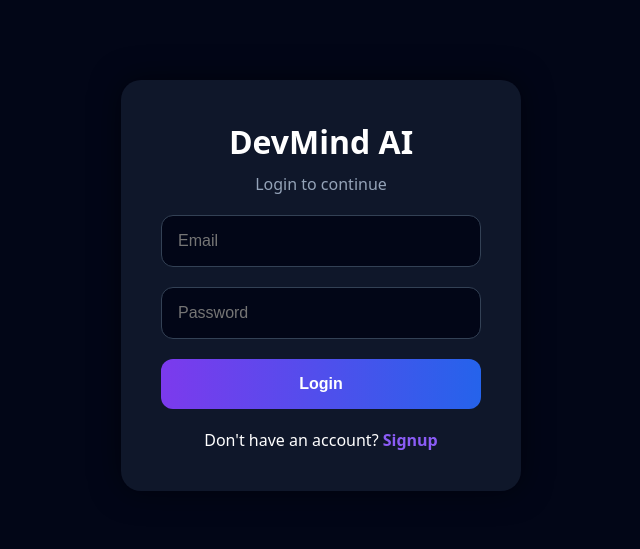
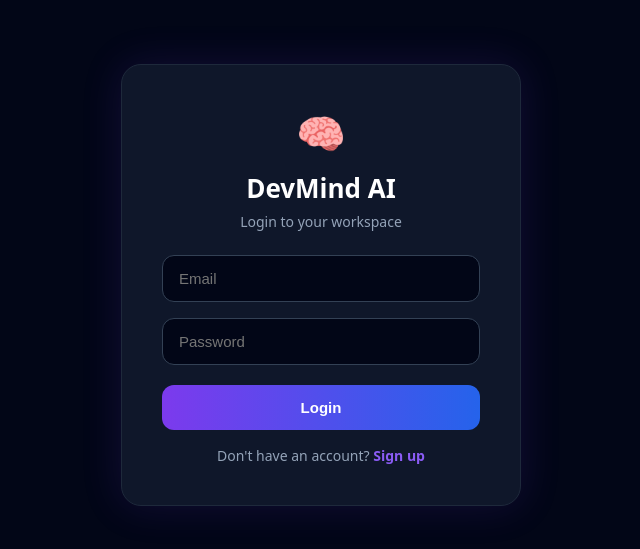
Before and after one commit to AyanGupta25/devmind-ai, a React app in the folder frontend/frontend/: page / in a window 1280 px wide. Shown: the part 115-664 px from the top of the page, without its empty margins (319-959 px from the left). Built offline with nearby package versions, Linux system fonts and the light colour scheme; no server answers; the HTML template or start-up script is replaced by a standard one.

Commit message:
fix: dashboard crash and login server error

```diff
--- a/frontend/frontend/src/pages/Login.jsx
+++ b/frontend/frontend/src/pages/Login.jsx
@@ -1,5 +1,7 @@
 import { useState } from "react"
 import { useNavigate } from "react-router-dom"
+
+const API_URL = import.meta.env.VITE_API_URL || "http://localhost:5000"
 
 function Login({ onLogin }) {
 
@@ -18,20 +20,16 @@ function Login({ onLogin }) {
     try {
       setLoading(true)
 
-      const response = await fetch(
-        `${import.meta.env.VITE_API_URL}/api/auth/login`,
-        {
-          method: "POST",
-          headers: { "Content-Type": "application/json" },
-          body: JSON.stringify({ email, password })
-        }
-      )
+      const response = await fetch(`${API_URL}/api/auth/login`, {
+        method: "POST",
+        headers: { "Content-Type": "application/json" },
+        body: JSON.stringify({ email, password })
+      })
 
       const data = await response.json()
 
       if (!response.ok) {
         alert(data.message || "Login failed")
-        setLoading(false)
         return
       }
 
@@ -39,8 +37,8 @@ function Login({ onLogin }) {
       navigate("/dashboard")
 
     } catch (error) {
-      console.log(error)
-      alert("Server error")
+      console.log("Login error:", error)
+      alert("Cannot connect to server. Make sure backend is running on port 5000.")
     } finally {
       setLoading(false)
     }
@@ -50,14 +48,18 @@ function Login({ onLogin }) {
     <div style={styles.container}>
       <div style={styles.card}>
 
-        <h1 style={styles.title}>DevMind AI</h1>
-        <p style={styles.subtitle}>Login to continue</p>
+        <div style={styles.logoArea}>
+          <div style={styles.logoIcon}>🧠</div>
+          <h1 style={styles.title}>DevMind AI</h1>
+          <p style={styles.subtitle}>Login to your workspace</p>
+        </div>
 
         <input
           type="email"
           placeholder="Email"
           value={email}
           onChange={(e) => setEmail(e.target.value)}
+          onKeyDown={(e) => { if (e.key === "Enter") handleLogin() }}
           style={styles.input}
         />
 
@@ -70,14 +72,18 @@ function Login({ onLogin }) {
           style={styles.input}
         />
 
-        <button onClick={handleLogin} style={styles.button} disabled={loading}>
-          {loading ? "Loading..." : "Login"}
+        <button
+          onClick={handleLogin}
+          style={{ ...styles.button, opacity: loading ? 0.7 : 1 }}
+          disabled={loading}
+        >
+          {loading ? "Logging in..." : "Login"}
         </button>
 
         <p style={styles.text}>
           Don't have an account?{" "}
           <span onClick={() => navigate("/signup")} style={styles.link}>
-            Signup
+            Sign up
           </span>
         </p>
 
@@ -100,33 +106,66 @@ const styles = {
     borderRadius: "20px",
     display: "flex",
     flexDirection: "column",
-    gap: "20px",
-    width: "400px",
-    boxShadow: "0 0 30px rgba(0,0,0,0.5)"
+    gap: "16px",
+    width: "100%",
+    maxWidth: "400px",
+    boxShadow: "0 0 40px rgba(124,58,237,0.15)",
+    border: "1px solid #1e293b"
   },
-  title: { color: "white", textAlign: "center", marginBottom: "0px" },
-  subtitle: { color: "#94a3b8", textAlign: "center", marginTop: "-10px" },
+  logoArea: {
+    display: "flex",
+    flexDirection: "column",
+    alignItems: "center",
+    marginBottom: "8px"
+  },
+  logoIcon: {
+    fontSize: "40px",
+    marginBottom: "10px"
+  },
+  title: {
+    color: "white",
+    textAlign: "center",
+    margin: "0 0 6px 0",
+    fontSize: "26px",
+    fontWeight: "bold"
+  },
+  subtitle: {
+    color: "#94a3b8",
+    textAlign: "center",
+    margin: 0,
+    fontSize: "14px"
+  },
   input: {
-    padding: "16px",
+    padding: "14px 16px",
     borderRadius: "12px",
     border: "1px solid #334155",
     backgroundColor: "#020617",
     color: "white",
-    fontSize: "16px",
+    fontSize: "15px",
     outline: "none"
   },
   button: {
-    padding: "16px",
+    padding: "14px",
     borderRadius: "12px",
     border: "none",
     background: "linear-gradient(to right, #7c3aed, #2563eb)",
     color: "white",
-    fontSize: "16px",
+    fontSize: "15px",
+    cursor: "pointer",
+    fontWeight: "bold",
+    marginTop: "4px"
+  },
+  text: {
+    color: "#94a3b8",
+    textAlign: "center",
+    fontSize: "14px",
+    margin: 0
+  },
+  link: {
+    color: "#8b5cf6",
     cursor: "pointer",
     fontWeight: "bold"
-  },
-  text: { color: "white", textAlign: "center" },
-  link: { color: "#8b5cf6", cursor: "pointer", fontWeight: "bold" }
+  }
 }
 
 export default Login
```
Also changed, not shown: frontend/frontend/src/pages/Dashboard.jsx (+146 -51 lines).
